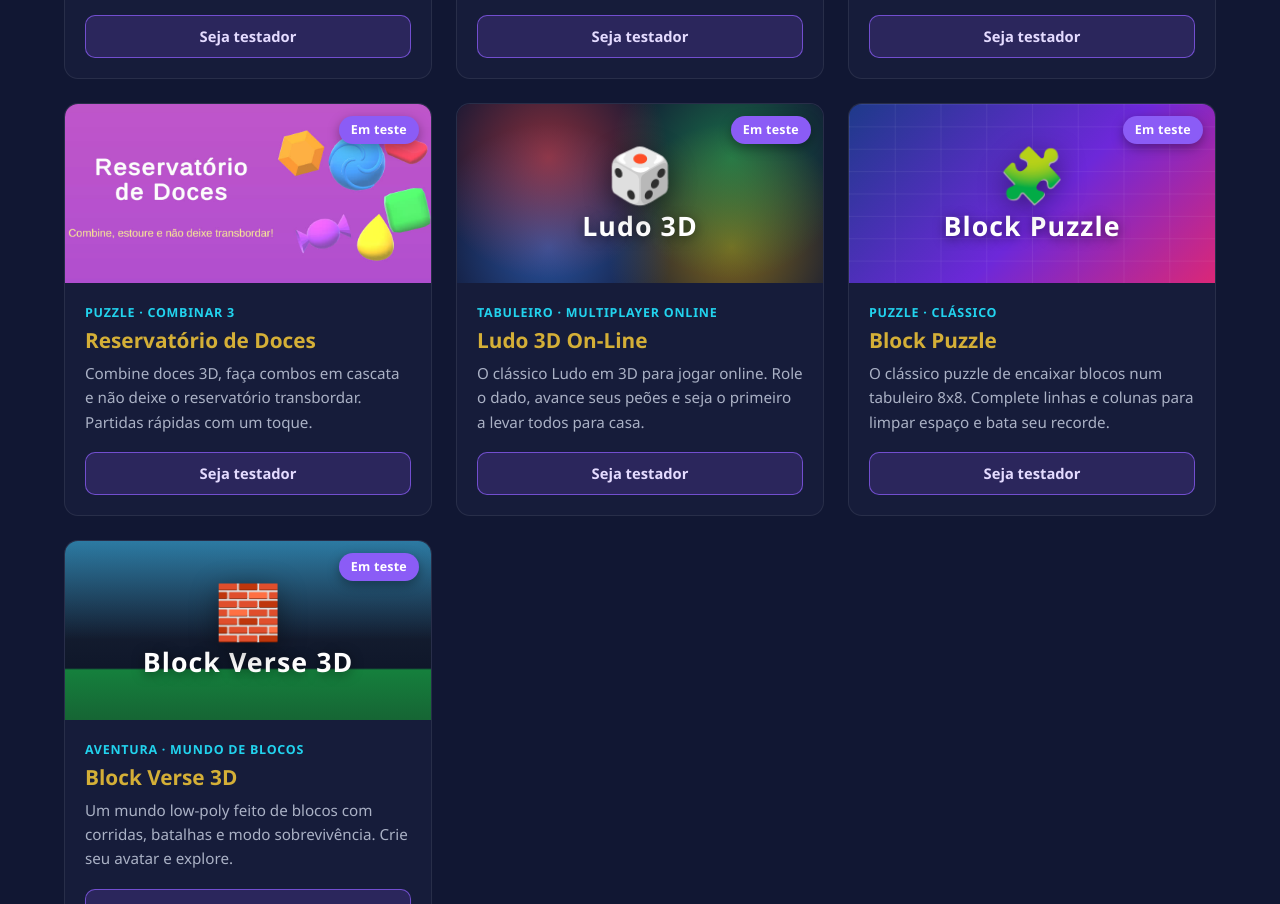
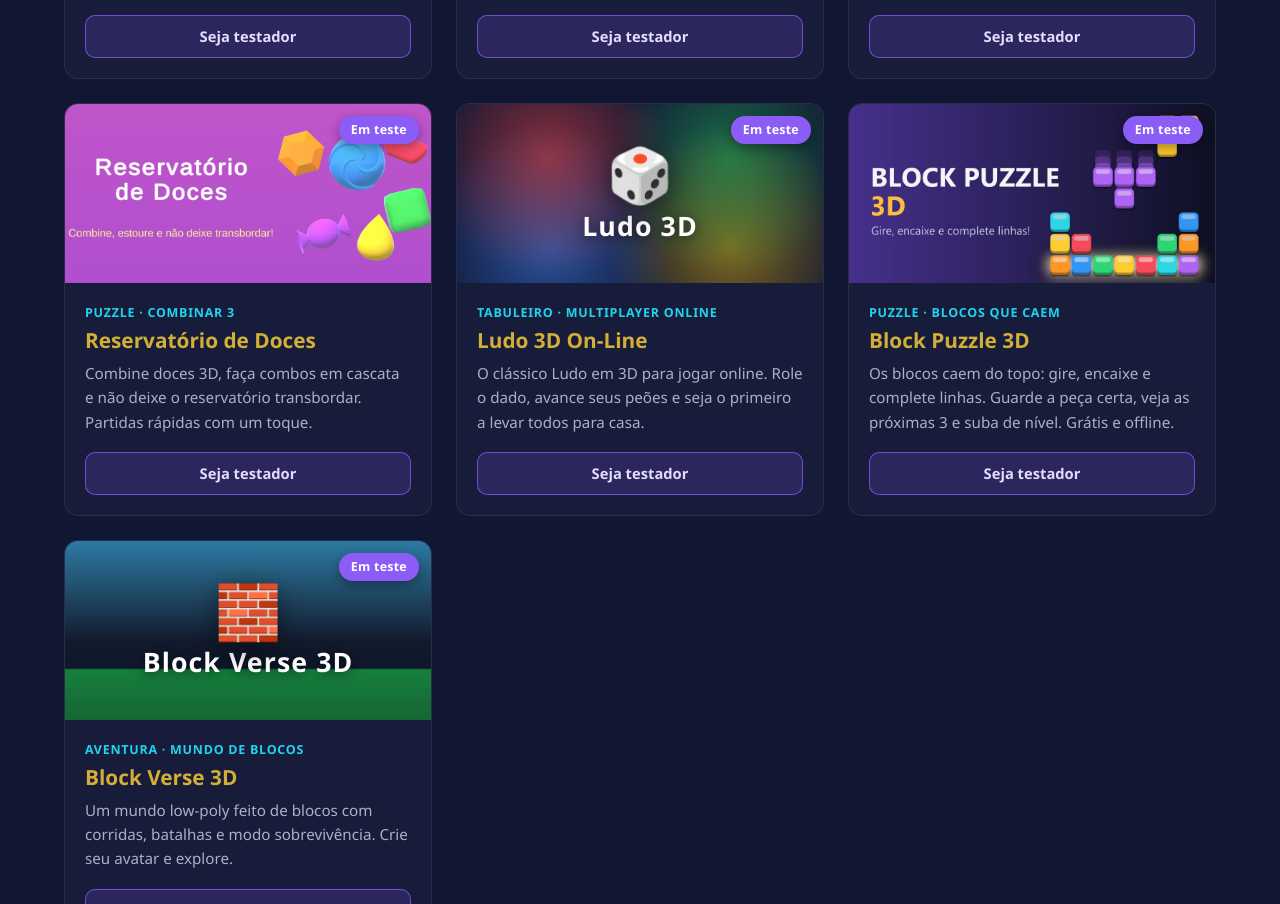
Before and after one commit to luzbilliardsgames/luzbilliardsgames.github.io, a plain HTML site: page index.html in a window 1280 px wide. Shown: the part 1737-2641 px from the top of the page. Drawn offline with Linux system fonts and the light colour scheme.

Commit message:
Block Puzzle 3D: arte e descrição da nova jogabilidade (blocos que caem)
Co-Authored-By: Claude Opus 5.5 <noreply@anthropic.com>

```diff
--- a/index.html
+++ b/index.html
@@ -5,7 +5,7 @@
     <meta name="google-site-verification" content="psqFPbcdU6lzdOIyyUtDOhNkc8IurRTvF40X1Ht2luE" />
     <meta name="viewport" content="width=device-width, initial-scale=1">
     <title>Luz Billiards Games | Jogos para Android</title>
-    <meta name="description" content="Luz Billiards Games é um estúdio brasileiro de jogos para Android: Sinuca Master 3D, Ultimate 8 Ball Billiards, City of Crime, Deadly Hunt, Damas Master 3D, Xadrez Master 3D, Ludo 3D, Block Puzzle, Block Verse 3D, Reservatório de Doces e muito mais. Catálogo sempre crescendo.">
+    <meta name="description" content="Luz Billiards Games é um estúdio brasileiro de jogos para Android: Sinuca Master 3D, Ultimate 8 Ball Billiards, City of Crime, Deadly Hunt, Damas Master 3D, Xadrez Master 3D, Ludo 3D, Block Puzzle 3D, Block Verse 3D, Reservatório de Doces e muito mais. Catálogo sempre crescendo.">
     <meta name="theme-color" content="#0a0e1f">
     <link rel="canonical" href="https://luzbilliardsgames.github.io/">
 
@@ -192,17 +192,16 @@
                         </div>
                     </article>
 
-                    <!-- Block Puzzle (teste fechado, sem arte publicada) -->
+                    <!-- Block Puzzle 3D (teste fechado) -->
                     <article class="game-card">
-                        <div class="game-image game-image-type type-block" role="img" aria-label="Block Puzzle">
-                            <span class="type-emoji" aria-hidden="true">🧩</span>
-                            <span class="type-name">Block Puzzle</span>
+                        <div class="game-image">
+                            <img src="game-block-puzzle-3d.jpg" alt="Block Puzzle 3D: peça caindo sobre linhas de blocos coloridos" width="1024" height="500" loading="lazy">
                             <span class="badge badge-soon">Em teste</span>
                         </div>
                         <div class="game-info">
-                            <p class="game-genre">Puzzle · Clássico</p>
-                            <h3>Block Puzzle</h3>
-                            <p>O clássico puzzle de encaixar blocos num tabuleiro 8x8. Complete linhas e colunas para limpar espaço e bata seu recorde.</p>
+                            <p class="game-genre">Puzzle · Blocos que caem</p>
+                            <h3>Block Puzzle 3D</h3>
+                            <p>Os blocos caem do topo: gire, encaixe e complete linhas. Guarde a peça certa, veja as próximas 3 e suba de nível. Grátis e offline.</p>
                             <div class="game-links">
                                 <a href="#testador" class="btn-tester">Seja testador</a>
                             </div>
```
Also changed, not shown: game-block-puzzle-3d.jpg (added).
